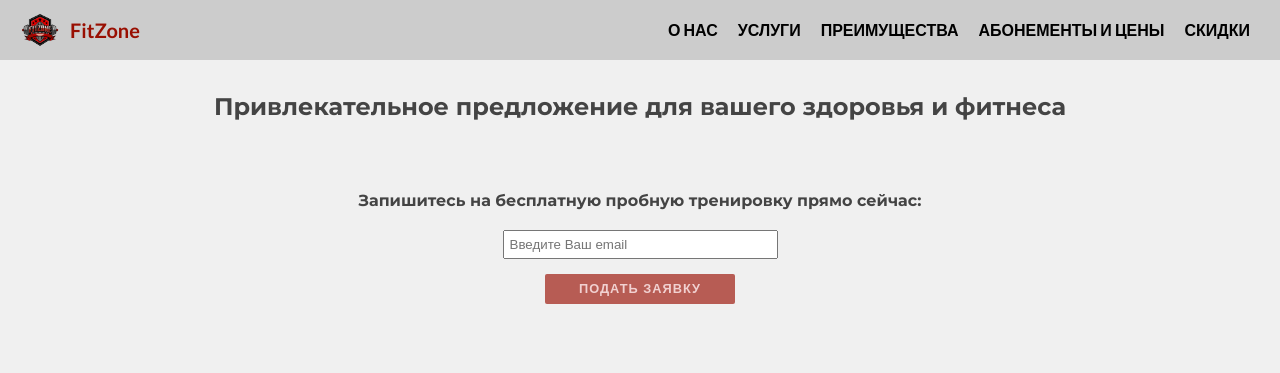
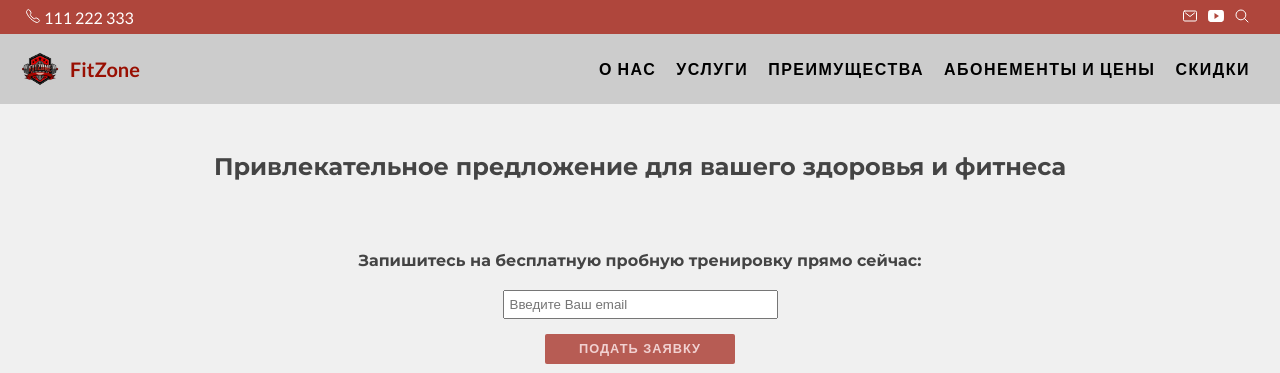
Before and after one commit to Ana-Litv/FitZone-Landing-Page, a plain HTML site: page index.html in a window 1280 px wide. Shown: the top 373 px of the page. Drawn offline with nearby package versions, Linux system fonts and the light colour scheme.

Commit message:
Added top-bar and Animated Link Hover Underline Effect

```diff
--- a/index.html
+++ b/index.html
@@ -10,6 +10,14 @@
 </head>
 
 <body>
+    <div class="top-bar">
+        <span><ion-icon name="call-outline"></ion-icon> 111 222 333</span>
+        <ul>
+            <li><a href="#"><ion-icon name="mail-outline"></ion-icon></a></li>
+            <li><a href="#"><ion-icon name="logo-youtube"></ion-icon></a></li>
+            <li><a href="#"><ion-icon name="search-outline"></ion-icon></a></li>
+        </ul>
+    </div>
     <nav>
         <div class="logo">
             <a href="#"><img src="images\logo-of-a-fitness-club.png" alt="Logo" loading="lazy" /> FitZone</a>
--- a/styles.css
+++ b/styles.css
@@ -29,6 +29,41 @@ a:hover {
   text-decoration: none;
 }
 
+.top-bar {
+  display: flex;
+  align-items: center;
+  justify-content: space-between;
+  padding: 10px 25px;
+  background: rgba(175, 70, 60);
+  position: fixed;
+  top: 0;
+  left: 0;
+  width: 100%;
+  z-index: 1000;
+  height: 34px;
+}
+
+.top-bar span {
+  color: #fff;
+}
+
+.top-bar ul {
+  list-style: none;
+  display: flex;
+}
+
+.top-bar li {
+  margin: 0px 5px;
+}
+
+.top-bar a {
+  color: #fff;
+}
+
+.top-bar a:hover {
+  color: #222;
+}
+
 nav {
   display: flex;
   align-items: center;
@@ -36,17 +71,19 @@ nav {
   background: #cccccc;
   width: 100%;
   position: fixed;
-  top: 0;
+  margin-top: 34px;
+}
+
+@media screen and (min-width: 800px) {
+  nav {
+    height: 70px;
+  }
 }
 
 nav a {
   color: black;
   transition: all 0.3s ease 0s;
   font-weight: bold;
-}
-
-nav a:hover {
-  color: #990f02;
 }
 
 .logo {
@@ -58,7 +95,6 @@ nav a:hover {
   align-items: center;
   font-size: 20px;
   color: #990f02;
-  transition: all 0.3s ease 0s;
 }
 
 .logo a:hover {
@@ -80,6 +116,38 @@ nav a:hover {
   padding: 15px 10px;
   font-size: 16px;
   text-transform: uppercase;
+  letter-spacing: 1.5px;
+}
+
+.menu a {
+  transition: color 0.3s ease 0s;
+}
+
+.nav-link {
+  position: relative;
+}
+
+.nav-link::after {
+  background: none repeat scroll 0 0 transparent;
+  position: absolute;
+  left: 50%;
+  bottom: -10px;
+  content: "";
+  display: block;
+  width: 0;
+  height: 2px;
+  background: #990f02;
+  transition: width 0.3s ease 0s, left 0.3s ease 0s;
+}
+
+.nav-link:hover::after {
+  background-color: #990f02;
+  width: 100%;
+  left: 0;
+}
+
+nav a:hover {
+  color: #990f02;
 }
 
 .toggle {
@@ -95,7 +163,7 @@ nav a:hover {
     padding: 15px 20px;
     width: 100%;
     position: fixed;
-    top: 0;
+    top: 30;
   }
 
   .menu {
@@ -137,7 +205,7 @@ section {
 }
 
 #hero>h2 {
-  margin-top: 70px;
+  margin-top: 190px;
   margin-bottom: 20px;
   word-wrap: break-word;
 }
@@ -221,12 +289,11 @@ h4 {
   font-optical-sizing: auto;
   font-weight: bold;
   font-style: normal;
-  scroll-margin-top: 50px;
 }
 
 @media screen and (max-width: 600px) {
   #hero h2 {
-    padding-top: 130px;
+    padding-top: 80px;
   }
 }
 
@@ -235,7 +302,7 @@ h4 {
   flex-wrap: wrap;
   justify-content: space-between;
   max-width: 1100px;
-  scroll-margin-top: 70px;
+  scroll-margin-top: 130px;
   margin-top: 125px;
   margin-bottom: 70px;
 }
@@ -316,13 +383,13 @@ p {
 }
 
 #Services {
-  scroll-margin-top: 70px;
+  scroll-margin-top: 130px;
 }
 
 @media screen and (max-width: 600px) {
   #About_us {
     padding-top: 70px;
-    scroll-margin-top: 20px;
+    scroll-margin-top: 50px;
   }
 
   .services .options {
@@ -336,7 +403,7 @@ p {
   }
 
   #Services {
-    scroll-margin-top: 80px;
+    scroll-margin-top: 115px;
   }
 
 }
@@ -367,7 +434,7 @@ section>h2#Advantages {
 }
 
 #Advantages {
-  scroll-margin-top: 70px;
+  scroll-margin-top: 130px;
 }
 
 @media (max-width: 600px) {
@@ -387,6 +454,10 @@ section>h2#Advantages {
     margin-top: 10px;
   }
 
+  #Advantages {
+    scroll-margin-top: 120px;
+  }
+
 }
 
 #pricing {
@@ -394,7 +465,7 @@ section>h2#Advantages {
   flex-direction: row;
   justify-content: center;
   margin-top: 60px;
-  scroll-margin-top: 60px;
+  scroll-margin-top: 120px;
 }
 
 .product {
@@ -439,7 +510,7 @@ section>h2#Advantages {
     display: flex;
     flex-direction: column;
     align-items: center;
-    scroll-margin-top: 70px;
+    scroll-margin-top: 110px;
   }
 
   .product {
@@ -481,6 +552,16 @@ section>h2#Advantages {
 .sales .sales-options:hover {
   border: 1px solid rgb(127, 124, 124);
   box-shadow: 2px 2px 5px #7c7272;
+}
+
+#Sales {
+  scroll-margin-top: 40px;
+}
+
+@media screen and (max-width: 600px) {
+  #Sales {
+    scroll-margin-top: 30px;
+  }
 }
 
 #bottom {
```
